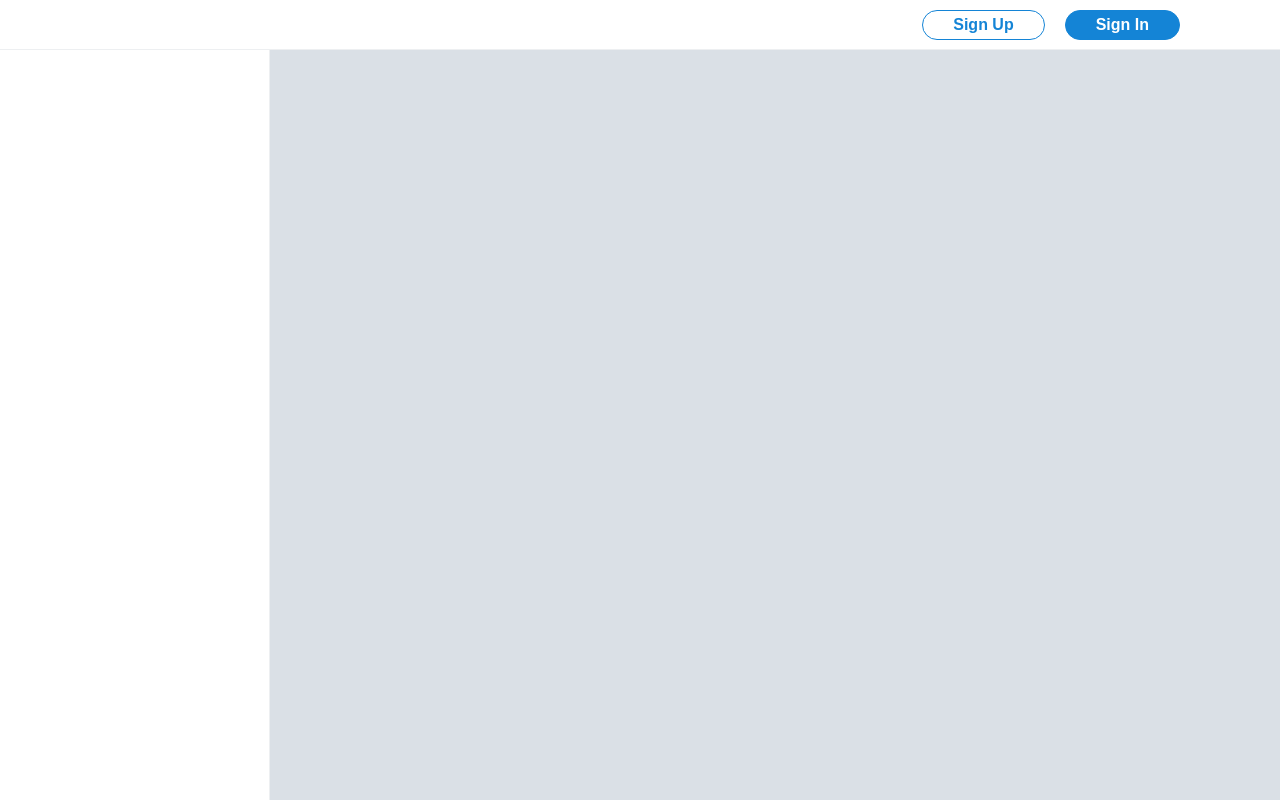
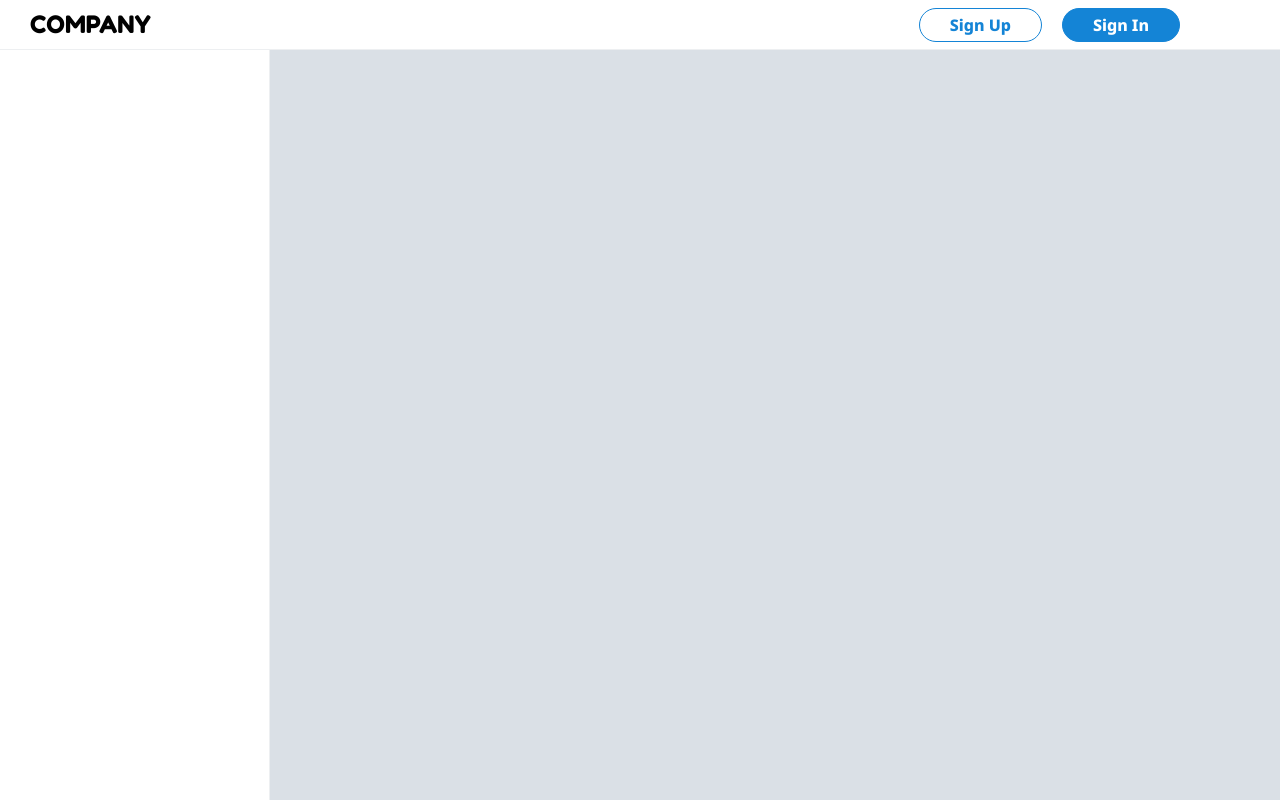
Before and after one commit to Choi-HyunHo/company, a React (Create React App) app: page /home in a window 1280 px wide. Built offline with nearby package versions, Linux system fonts and the light colour scheme.

Commit message:
feat : 공용 텍스트 폰트 추가

```diff
--- a/public/index.html
+++ b/public/index.html
@@ -15,6 +15,7 @@
       user's mobile device or desktop. See https://developers.google.com/web/fundamentals/web-app-manifest/
     -->
     <link rel="manifest" href="%PUBLIC_URL%/manifest.json" />
+    <link href="https://fonts.googleapis.com/css2?family=Fredoka+One&family=Noto+Sans:wght@400;600;800&display=swap" rel="stylesheet">
     <!--
       Notice the use of %PUBLIC_URL% in the tags above.
       It will be replaced with the URL of the `public` folder during the build.
@@ -24,7 +25,7 @@
       work correctly both with client-side routing and a non-root public URL.
       Learn how to configure a non-root public URL by running `npm run build`.
     -->
-    <title>React App</title>
+    <title>Company</title>
   </head>
   <body>
     <noscript>You need to enable JavaScript to run this app.</noscript>
--- a/src/App.tsx
+++ b/src/App.tsx
@@ -1,5 +1,7 @@
 import React from 'react';
 import { createBrowserRouter, RouterProvider } from 'react-router-dom';
+import { ThemeProvider } from 'styled-components';
+import { Theme } from './style/theme';
 
 // page
 import Home from './pages/Home';
@@ -15,10 +17,11 @@ const router = createBrowserRouter([
 function App() {
 	return (
 		<React.Fragment>
-			<GlobalStyle/>
-			<RouterProvider router={router}/>
+			<ThemeProvider theme={Theme}>
+				<GlobalStyle/>
+				<RouterProvider router={router}/>
+			</ThemeProvider>
 		</React.Fragment>
-
 	);
 }
 
--- a/src/components/NavBar/NavBar.tsx
+++ b/src/components/NavBar/NavBar.tsx
@@ -7,17 +7,27 @@ const MainWrap = styled.div`
     height : 50px;
     border-bottom : 1px solid #EDEFF1;
     display : flex;
-    justify-content : flex-end;
+    justify-content : space-between;
     align-items : center;
+`
+
+const LogoTitle = styled.span`
+    font-family : ${(props) => props.theme.defaultFont.LogoFont};
+    font-size : 24px;
 `
 
 const NavBar = () => {
     return (
         <MainWrap>
-            <SignUp/>
-            <div style={{marginRight :'20px'}}></div>
-            <LogIn/>
-            <div style={{marginRight :'100px'}}></div>
+            <div style={{marginLeft : '30px'}}>
+                <LogoTitle>COMPANY</LogoTitle>
+            </div>
+            <div style={{display: 'flex'}}>
+                <SignUp/>
+                <div style={{marginRight :'20px'}}></div>
+                <LogIn/>
+                <div style={{marginRight :'100px'}}></div>
+            </div>
         </MainWrap>
     )
 }
--- a/src/components/common/Button/LogIn.tsx
+++ b/src/components/common/Button/LogIn.tsx
@@ -5,13 +5,17 @@ const Btn = styled.button`
     border : 1px solid #1484D6;
     border-radius : 30px;
     padding : 5px 30px;
+    cursor : pointer;
+
+    &:hover{
+        background-color : #0079D3;
+    }
 `
 
 const BtnText = styled.span`
-    display : inline-block;
-    text-align : center;
     color : #FFFFFF;
     font-weight : bold;
+    font-family: ${(props) => props.theme.defaultFont.TextFont};
 `
 
 
--- a/src/components/common/Button/SignUp.tsx
+++ b/src/components/common/Button/SignUp.tsx
@@ -5,13 +5,17 @@ const Btn = styled.button`
     border : 1px solid #1484D6;
     border-radius : 30px;
     padding : 5px 30px;
+    cursor : pointer;
+
+    &:hover{
+        background-color : #F5FAFD;
+    }
 `
 
 const BtnText = styled.span`
-    display : inline-block;
-    text-align : center;
     color : #1484D6;
     font-weight : bold;
+    font-family: ${(props) => props.theme.defaultFont.TextFont};
 `
 
 
--- a/src/pages/Home.tsx
+++ b/src/pages/Home.tsx
@@ -1,15 +1,10 @@
 import React from "react";
-import styled from "styled-components";
 
 // home - component
 import NavBar from "../components/NavBar/NavBar";
 import SideBar from "../components/SideBar/SideBar";
 import MainView from "../components/common/MainView";
 
-
-const Background = styled.div`
-    background-color : #DAE0E6;
-`
 
 const Home = () => {
     return (
--- /dev/null
+++ b/src/style/theme.tsx
@@ -0,0 +1,8 @@
+import { DefaultTheme } from "styled-components";
+
+export const Theme : DefaultTheme = {
+    defaultFont : {
+        LogoFont : 'Fredoka One',
+        TextFont : 'Noto Sans'
+    }
+}
--- a/tsconfig.json
+++ b/tsconfig.json
@@ -22,5 +22,5 @@
   },
   "include": [
     "src"
-  ]
+, "styled.d.ts"  ]
 }
```
Also changed, not shown: src/style/styled.d.ts (added, +10 -0 lines).
